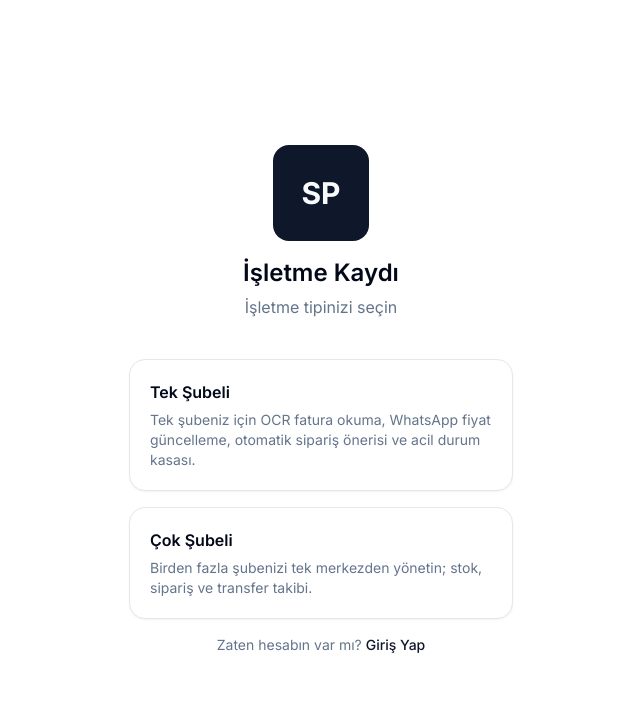
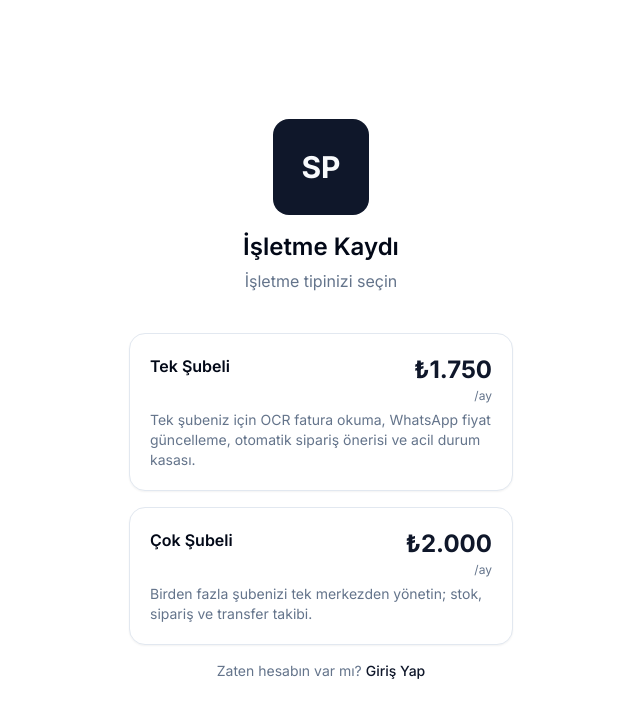
Before and after one commit to tuank123/smart-stock-saas, a Next.js app in the folder apps/web/: page /isletme-kaydi in a window 1280 px wide. Shown: the top 718 px of the page, without its empty margins (319-959 px from the left). Built offline with nearby package versions, Linux system fonts and the light colour scheme; no server answers.

Commit message:
feat: Isletme kaydi ekranindaki paket secim kartlarina aylik fiyat eklendi (Tek Subeli 1750TL, Cok Subeli 2000TL)

```diff
--- a/apps/web/src/app/isletme-kaydi/page.tsx
+++ b/apps/web/src/app/isletme-kaydi/page.tsx
@@ -22,16 +22,18 @@ function extractError(err: unknown): string {
   return 'Kayıt tamamlanamadı. Lütfen tekrar deneyin.';
 }
 
-const PLANS: { value: Plan; title: string; desc: string }[] = [
+const PLANS: { value: Plan; title: string; desc: string; price: string }[] = [
   {
     value: 'TEK_SUBE',
     title: 'Tek Şubeli',
     desc: 'Tek şubeniz için OCR fatura okuma, WhatsApp fiyat güncelleme, otomatik sipariş önerisi ve acil durum kasası.',
+    price: '₺1.750',
   },
   {
     value: 'COK_SUBE',
     title: 'Çok Şubeli',
     desc: 'Birden fazla şubenizi tek merkezden yönetin; stok, sipariş ve transfer takibi.',
+    price: '₺2.000',
   },
 ];
 
@@ -116,7 +118,13 @@ export default function IsletmeKaydiPage() {
                     selected && 'border-primary ring-2 ring-primary/40',
                   )}
                 >
-                  <p className="text-base font-semibold">{p.title}</p>
+                  <div className="flex items-start justify-between gap-3">
+                    <p className="text-base font-semibold">{p.title}</p>
+                    <div className="shrink-0 text-right leading-none">
+                      <span className="text-2xl font-bold text-primary">{p.price}</span>
+                      <span className="mt-0.5 block text-xs text-muted-foreground">/ay</span>
+                    </div>
+                  </div>
                   <p className="mt-1.5 text-sm text-muted-foreground">{p.desc}</p>
                 </button>
               );
```
Also changed, not shown: 1 other file (tests, documents, lock files or other folders).
